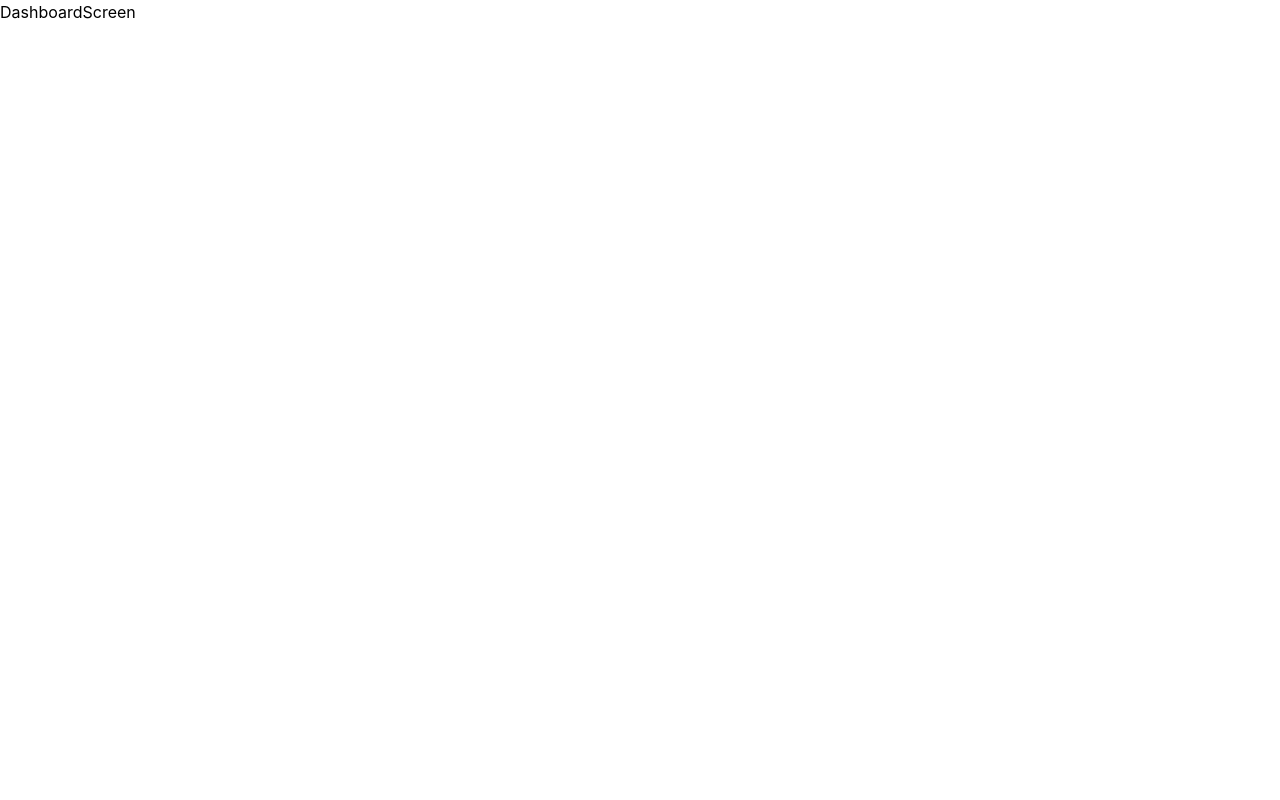
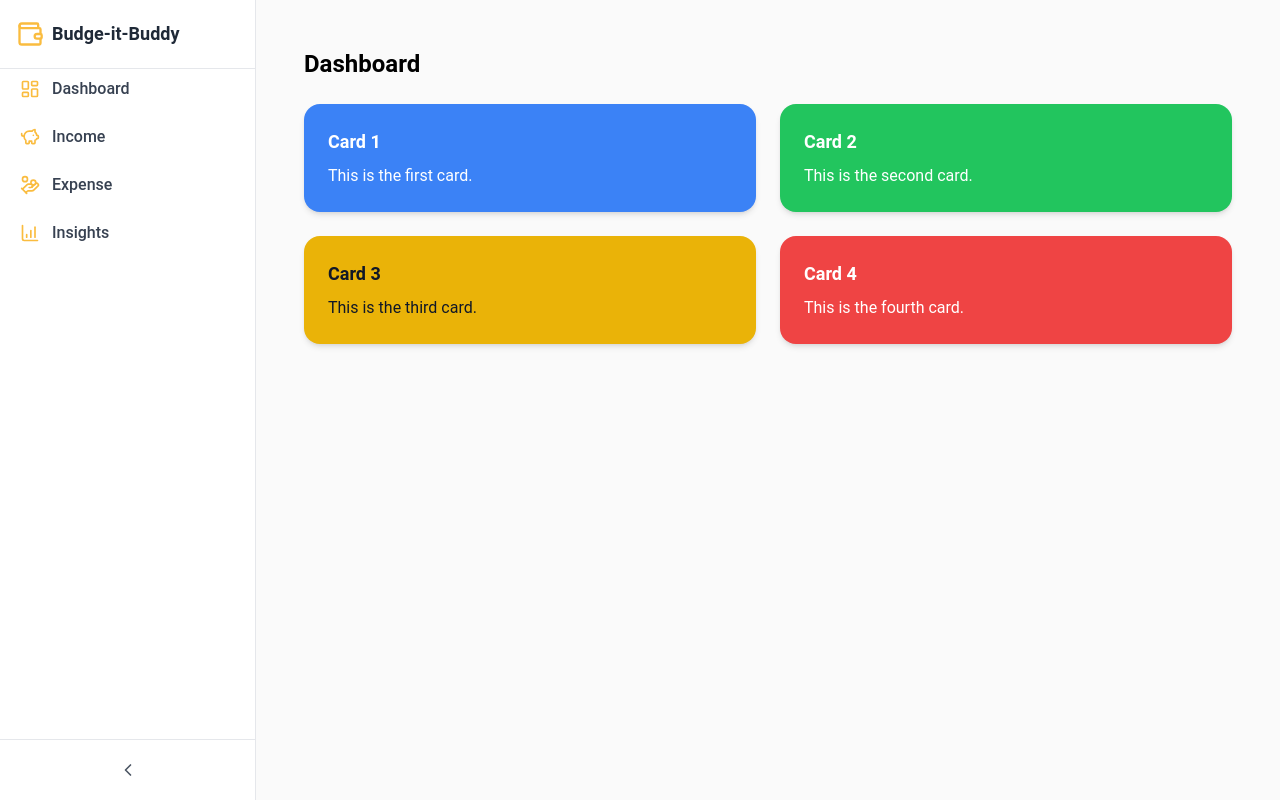
Before and after one commit to nashmglq/Budge-It-Buddy, a React (Create React App) app in the folder frontend/: page /home in a window 1280 px wide. Built offline with nearby package versions, Linux system fonts and the light colour scheme.

Commit message:
Feat: index.css font & color palette, DashboardLayout & Navbar

```diff
--- a/frontend/package.json
+++ b/frontend/package.json
@@ -7,6 +7,7 @@
     "@testing-library/jest-dom": "^6.7.0",
     "@testing-library/react": "^16.3.0",
     "@testing-library/user-event": "^13.5.0",
+    "lucide-react": "^0.541.0",
     "react": "^19.1.1",
     "react-dom": "^19.1.1",
     "react-router-dom": "^7.8.1",
--- a/frontend/src/index.css
+++ b/frontend/src/index.css
@@ -2,17 +2,28 @@
 @tailwind components;
 @tailwind utilities;
 
+/* Import Google Fonts */
+@import url('https://fonts.googleapis.com/css2?family=Roboto:ital,wght@0,100..900;1,100..900&display=swap');
 
+/* Base styles */
 body {
   margin: 0;
-  font-family: -apple-system, BlinkMacSystemFont, 'Segoe UI', 'Roboto', 'Oxygen',
-    'Ubuntu', 'Cantarell', 'Fira Sans', 'Droid Sans', 'Helvetica Neue',
-    sans-serif;
+  font-family: 'Roboto', sans-serif;
+  background-color: #FAFAFA;
   -webkit-font-smoothing: antialiased;
   -moz-osx-font-smoothing: grayscale;
 }
 
+/* Optional: code font */
 code {
   font-family: source-code-pro, Menlo, Monaco, Consolas, 'Courier New',
     monospace;
 }
+
+/* Custom color palette (for reference in Tailwind config later) */
+:root {
+  --color-primary: #FABC3F;
+  --color-secondary: #E85C0D;
+  --color-accent: #C7253E;
+  --color-dark: #821131;
+}
--- /dev/null
+++ b/frontend/src/layouts/DashboardLayout.jsx
@@ -0,0 +1,23 @@
+import React, { useState } from "react";
+import Navbar from "./Navbar";
+
+const DashboardLayout = ({ children }) => {
+  const [collapsed, setCollapsed] = useState(false);
+
+  return (
+    <div className="min-h-screen flex flex-col">
+      {/* Navbar always visible */}
+      <Navbar collapsed={collapsed} setCollapsed={setCollapsed} />
+
+      {/* Main content */}
+      <div
+        className={`p-6 transition-all duration-300
+          ${collapsed ? "sm:ml-[5rem]" : "sm:ml-64"}`}
+      >
+        {children}
+      </div>
+    </div>
+  );
+};
+
+export default DashboardLayout;
--- /dev/null
+++ b/frontend/src/layouts/Navbar.jsx
@@ -0,0 +1,97 @@
+import React, { useState } from "react";
+import {
+  Menu,
+  LayoutDashboard,
+  PiggyBank,
+  HandCoins,
+  ChartColumnIncreasing,
+  ChevronLeft,
+  ChevronRight,
+  Wallet,
+} from "lucide-react";
+
+function Navbar({ collapsed, setCollapsed }) {
+  const [isOpen, setIsOpen] = useState(false); // mobile toggle
+
+  const navItems = [
+    { name: "Dashboard", icon: <LayoutDashboard size={20} /> },
+    { name: "Income", icon: <PiggyBank size={20} /> },
+    { name: "Expense", icon: <HandCoins size={20} /> },
+    { name: "Insights", icon: <ChartColumnIncreasing size={20} /> },
+  ];
+
+  return (
+    <>
+      {/* 🔹 Sidebar */}
+      <aside
+        className={`fixed top-0 left-0 z-40 h-screen transition-all duration-300
+          ${isOpen ? "translate-x-0" : "-translate-x-full"}
+          sm:translate-x-0
+          bg-white border-r border-gray-200
+          dark:bg-gray-800 dark:border-gray-700
+          ${collapsed ? "w-20" : "w-64"}`}
+        aria-label="Sidebar"
+      >
+        <div className="h-full flex flex-col overflow-y-auto bg-white dark:bg-gray-800 relative">
+          {/* 🔹 Header / Logo */}
+          <div className="flex items-center gap-2 px-4 py-5 border-b border-gray-200 dark:border-gray-700 relative">
+            <Wallet className="text-primary" size={28} />
+            {!collapsed && (
+              <span className="text-lg font-bold text-gray-800 dark:text-gray-100">
+                Budge-it-Buddy
+              </span>
+            )}
+
+            {/* 🔹 Burger Button (inside header when sidebar open) */}
+            {isOpen && (
+              <button
+                onClick={() => setIsOpen(false)}
+                className="sm:hidden absolute top-1/2 -translate-y-1/2 right-7 -mr-2 p-2 bg-white border rounded-lg shadow-md dark:bg-gray-800 dark:text-white"
+              >
+                <Menu size={24} />
+              </button>
+            )}
+          </div>
+
+          {/* 🔹 Menu Items */}
+          <ul className="px-3 pb-4 space-y-2 font-medium">
+            {navItems.map((item) => (
+              <li key={item.name}>
+                <a
+                  href="#"
+                  className="flex items-center p-2 text-gray-700 rounded-lg dark:text-gray-200
+                            hover:bg-gray-100 dark:hover:bg-gray-700 group"
+                >
+                  <span className="text-primary">{item.icon}</span>
+                  {!collapsed && <span className="ms-3">{item.name}</span>}
+                </a>
+              </li>
+            ))}
+          </ul>
+
+          {/* 🔹 Collapse/Expand Button (Desktop Only, at bottom) */}
+          <div className="mt-auto p-3 border-t border-gray-200 dark:border-gray-700 hidden sm:block">
+            <button
+              onClick={() => setCollapsed(!collapsed)}
+              className="flex items-center justify-center w-full p-2 rounded-lg text-gray-600 dark:text-gray-300 hover:bg-gray-100 dark:hover:bg-gray-700"
+            >
+              {collapsed ? <ChevronRight size={20} /> : <ChevronLeft size={20} />}
+            </button>
+          </div>
+        </div>
+      </aside>
+
+      {/* 🔹 Burger Button (mobile, when sidebar closed) */}
+      {!isOpen && (
+        <button
+          onClick={() => setIsOpen(true)}
+          className="sm:hidden fixed top-4 left-4 z-50 p-2 text-gray-700 rounded-lg bg-white border shadow-md dark:bg-gray-800 dark:text-white"
+        >
+          <Menu size={24} />
+        </button>
+      )}
+    </>
+  );
+}
+
+export default Navbar;
--- a/frontend/src/screens/DashboardScreen.jsx
+++ b/frontend/src/screens/DashboardScreen.jsx
@@ -1,7 +1,39 @@
-import React from 'react'
+import React from "react";
+import DashboardLayout from "../layouts/DashboardLayout";
 
 export const DashboardScreen = () => {
   return (
-    <div>DashboardScreen</div>
-  )
-}
+    <DashboardLayout>
+      <div className="p-6">
+        <h1 className="text-2xl font-bold mb-6">Dashboard</h1>
+
+        {/* Grid with 2 columns (1 on mobile) */}
+        <div className="grid grid-cols-1 sm:grid-cols-2 gap-6">
+          {/* Card 1 */}
+          <div className="p-6 rounded-2xl shadow-md bg-blue-500 text-white">
+            <h2 className="text-lg font-semibold">Card 1</h2>
+            <p className="mt-2">This is the first card.</p>
+          </div>
+
+          {/* Card 2 */}
+          <div className="p-6 rounded-2xl shadow-md bg-green-500 text-white">
+            <h2 className="text-lg font-semibold">Card 2</h2>
+            <p className="mt-2">This is the second card.</p>
+          </div>
+
+          {/* Card 3 */}
+          <div className="p-6 rounded-2xl shadow-md bg-yellow-500 text-gray-900">
+            <h2 className="text-lg font-semibold">Card 3</h2>
+            <p className="mt-2">This is the third card.</p>
+          </div>
+
+          {/* Card 4 */}
+          <div className="p-6 rounded-2xl shadow-md bg-red-500 text-white">
+            <h2 className="text-lg font-semibold">Card 4</h2>
+            <p className="mt-2">This is the fourth card.</p>
+          </div>
+        </div>
+      </div>
+    </DashboardLayout>
+  );
+};
--- a/frontend/src/screens/ExpenseScreen.jsx
+++ b/frontend/src/screens/ExpenseScreen.jsx
@@ -1,7 +1,10 @@
 import React from 'react'
+import DashboardLayout from '../layouts/DashboardLayout'
 
 export const ExpenseScreen = () => {
   return (
+    <DashboardLayout>
     <div>ExpenseScreen</div>
+    </DashboardLayout>
   )
 }
--- a/frontend/src/screens/IncomeScreen.jsx
+++ b/frontend/src/screens/IncomeScreen.jsx
@@ -1,7 +1,11 @@
 import React from 'react'
+import DashboardLayout from '../layouts/DashboardLayout'
 
 export const IncomeScreen = () => {
   return (
-    <div>IncomeScreen</div>
+    <DashboardLayout>
+      <div>IncomeScreen</div>
+    </DashboardLayout>
+
   )
 }
--- a/frontend/src/screens/InsightScreen.jsx
+++ b/frontend/src/screens/InsightScreen.jsx
@@ -1,7 +1,10 @@
 import React from 'react'
+import DashboardLayout from '../layouts/DashboardLayout'
 
 export const InsightScreen = () => {
   return (
-    <div>InsightScreen</div>
+    <DashboardLayout>
+      <div>InsightScreen</div>
+    </DashboardLayout>
   )
 }
--- a/frontend/src/screens/UserAuthScreen.jsx
+++ b/frontend/src/screens/UserAuthScreen.jsx
@@ -2,15 +2,49 @@ import React from "react";
 
 function UserAuthScreen() {
   return (
-    <div className="h-screen flex items-center justify-center bg-gray-900">
-      <div className="bg-white p-8 rounded-2xl shadow-lg text-center w-80">
-        <h1 className="text-2xl font-bold text-gray-800 mb-4">
-          🔑 UserAuthScreen
+    <div className="h-screen flex items-center justify-center bg-gray-100 dark:bg-gray-900">
+      <div className="bg-white p-8 rounded-2xl shadow-lg w-96">
+
+        <h1 className="text-2xl font-bold text-dark mb-6 text-center">
+          Login
         </h1>
-        <p className="text-gray-600">If you see colors & styling, Tailwind is working!</p>
-        <button className="mt-6 w-full bg-blue-500 hover:bg-blue-600 text-white py-2 px-4 rounded-lg transition">
-          Test Button
+
+        <div className="mb-4">
+          <label className="block text-gray-700 mb-2 text-sm">Email</label>
+          <input
+            type="email"
+            placeholder="Enter your email"
+            className="w-full px-4 py-2 border border-gray-300 rounded-lg focus:ring-2
+                       focus:ring-primary focus:outline-none"
+          />
+        </div>
+
+
+        <div className="mb-6">
+          <label className="block text-gray-700 mb-2 text-sm">Password</label>
+          <input
+            type="password"
+            placeholder="Enter your password"
+            className="w-full px-4 py-2 border border-gray-300 rounded-lg focus:ring-2
+                       focus:ring-primary focus:outline-none"
+          />
+        </div>
+
+
+        <button
+          className="w-full bg-primary hover:bg-secondary text-white font-semibold py-2 px-4
+                     rounded-lg transition"
+        >
+          Login
         </button>
+
+
+        <p className="text-sm text-gray-500 mt-6 text-center">
+          Don’t have an account?{" "}
+          <a href="#" className="text-accent hover:underline">
+            Sign up
+          </a>
+        </p>
       </div>
     </div>
   );
--- a/frontend/tailwind.config.js
+++ b/frontend/tailwind.config.js
@@ -4,7 +4,14 @@ module.exports = {
     "./src/**/*.{js,jsx,ts,tsx}",
   ],
   theme: {
-    extend: {},
+    extend: {
+      colors: {
+        primary: "var(--color-primary)",
+        secondary: "var(--color-secondary)",
+        accent: "var(--color-accent)",
+        dark: "var(--color-dark)",
+      },
+    },
   },
   plugins: [],
 }
```
Also changed, not shown: 1 other file (tests, documents, lock files or other folders).
